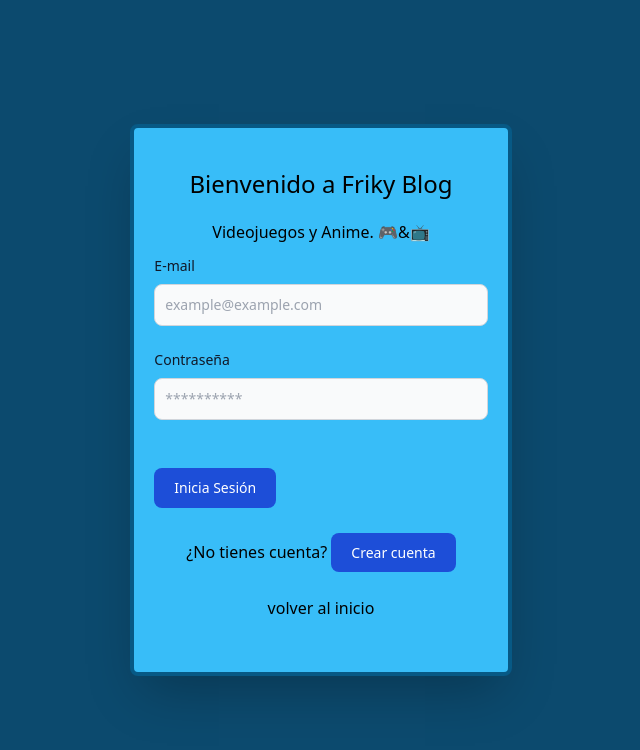
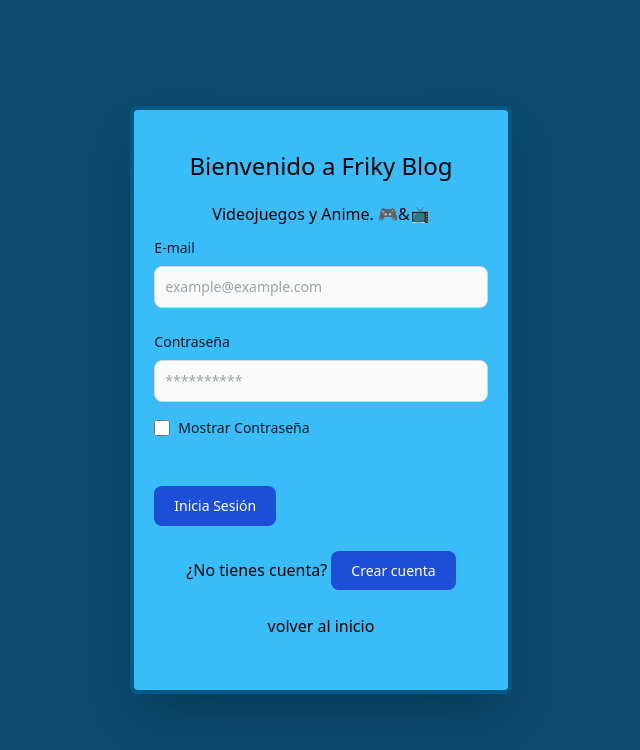
Before and after one commit to QuimCrous/code_blog, a Vue app: page /auth/login in a window 1280 px wide. Shown: the top 750 px of the page, without its empty margins (319-959 px from the left). Built offline with nearby package versions, Linux system fonts and the light colour scheme; no server answers.

Commit message:
Update - Added checkbox to show password to user on signin and signup

```diff
--- a/src/components/SignIn.vue
+++ b/src/components/SignIn.vue
@@ -50,18 +50,19 @@
             required
             v-else
           />
-            <div class="control">
-              <p class="button" @click.prevent="toggleShow">
-                <span class="icon is-small is-right">
-                  <i
-                    class="fas"
-                    :class="{
-                      'fa-eye-slash': !showPassword,
-                      'fa-eye': showPassword,
-                    }"
-                  ></i>
-                </span>
-              </p>
+          <div class="flex items-center my-4">
+            <input
+              id="default-checkbox"
+              type="checkbox"
+              value=""
+              class="w-4 h-4 text-blue-600 bg-gray-100 border-gray-300 rounded focus:ring-blue-500 dark:focus:ring-blue-600 dark:ring-offset-gray-800 focus:ring-2 dark:bg-gray-700 dark:border-gray-600"
+              v-model="showPassword"
+            />
+            <label
+              for="default-checkbox"
+              class="ms-2 text-sm font-medium text-gray-900 dark:text-gray-300"
+              >Mostrar Contraseña</label
+            >
           </div>
         </div>
         <div class="flex items-start mb-6"></div>
@@ -81,10 +82,7 @@
         />
       </p>
       <p class="text-center m-8">
-          <PersonalRouter
-            route="/"
-            buttonText="volver al inicio"
-          />
+        <PersonalRouter route="/" buttonText="volver al inicio" />
       </p>
     </div>
   </div>
--- a/src/components/SignUp.vue
+++ b/src/components/SignUp.vue
@@ -48,19 +48,6 @@
             required
             v-else
           />
-          <div class="control">
-            <button class="button" @click.prevent="toggleShow">
-              <span class="icon is-small is-right">
-                <i
-                  class="fas"
-                  :class="{
-                    'fa-eye-slash': !showPassword,
-                    'fa-eye': showPassword,
-                  }"
-                ></i>
-              </span>
-            </button>
-          </div>
         </div>
         <div class="mb-6">
           <label
@@ -86,6 +73,20 @@
             required
             v-else
           />
+        </div>
+        <div class="flex items-center my-4">
+          <input
+            id="default-checkbox"
+            type="checkbox"
+            value=""
+            class="w-4 h-4 text-blue-600 bg-gray-100 border-gray-300 rounded focus:ring-blue-500 dark:focus:ring-blue-600 dark:ring-offset-gray-800 focus:ring-2 dark:bg-gray-700 dark:border-gray-600"
+            v-model="showPassword"
+          />
+          <label
+            for="default-checkbox"
+            class="ms-2 text-sm font-medium text-gray-900 dark:text-gray-300"
+            >Mostrar Contraseña</label
+          >
         </div>
         <div class="flex items-start mb-6"></div>
         <button
```
Lines whose indentation alone changed are shown as unchanged.
